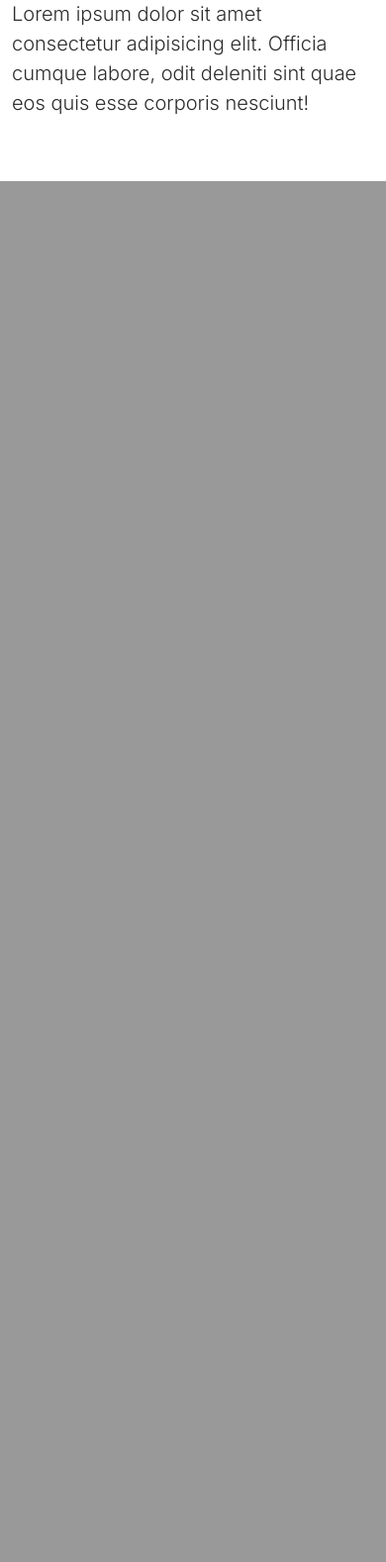
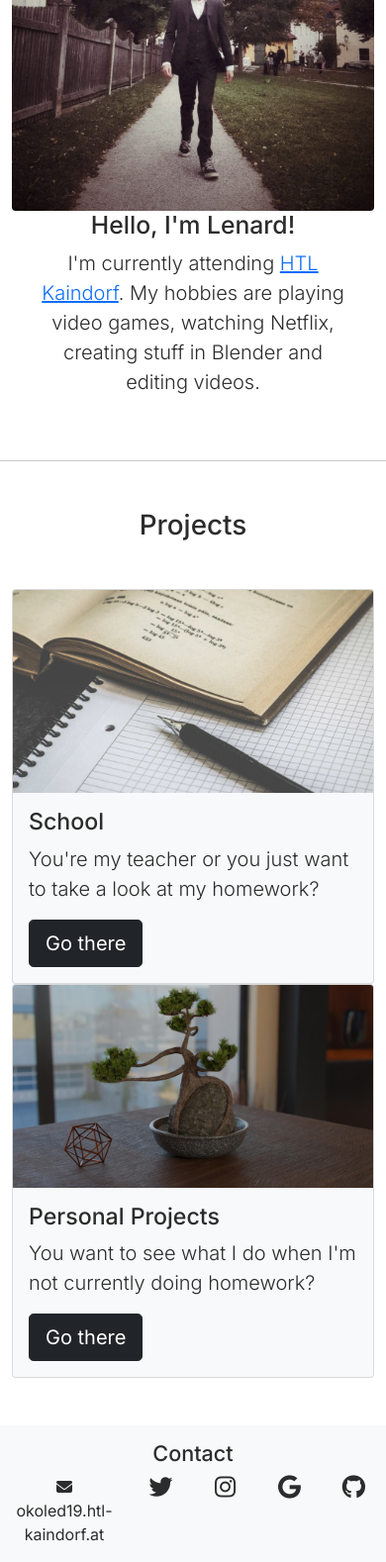
Before and after one commit to lenardokorn/website, a PHP site: page / in a window 390 px wide. Shown: the part 1248-2826 px from the top of the page at 99% size. Before the commit the page ends 1431 px from the top, so only its background shows below. Run offline with PHP 8.4, Linux system fonts and the light colour scheme; some libraries are stand-ins or nearby versions.

Commit message:
Added footer and landing page content

```diff
--- a/index.html
+++ b/index.html
@@ -25,9 +25,9 @@
 </head>
 
 <body>
-    <nav class="navbar navbar-expand-lg navbar-light bg-light">
+    <nav class="navbar navbar-expand-lg fixed-top navbar-light bg-light">
         <div class="container-fluid">
-            <a class="navbar-brand" href="#">Dark Mode Toggle</a>
+            <a class="navbar-brand" href="#">Lenard Okorn</a>
             <button class="navbar-toggler" type="button" data-bs-toggle="collapse"
                 data-bs-target="#navbarSupportedContent" aria-controls="navbarSupportedContent" aria-expanded="false"
                 aria-label="Toggle navigation">
@@ -42,7 +42,7 @@
                         <a class="nav-link" href="#about">About</a>
                     </li>
                     <li class="nav-item dropdown">
-                        <a class="nav-link dropdown-toggle" href="#" id="navbarDropdown" role="button"
+                        <a class="nav-link dropdown-toggle" href="#projects" id="navbarDropdown" role="button"
                             data-bs-toggle="dropdown" aria-expanded="false">
                             Projects
                         </a>
@@ -50,6 +50,9 @@
                             <li><a class="dropdown-item" href="html/school.html">School</a></li>
                             <li><a class="dropdown-item" href="html/personal-projects.html">Personal Projects</a></li>
                         </ul>
+                    </li>
+                    <li class="nav-item">
+                        <a class="nav-link" href="#contact">Contact</a>
                     </li>
                 </ul>
                 <div>
@@ -64,8 +67,9 @@
         </div>
     </nav>
 
+    <main>
         <div id="landing-background">
-        <div id="landing-text">
+            <div class="landing-text">
                 <h1>Lenard Okorn</h1>
                 <div id="subheading"></div>
                 <div id="arrow-down">
@@ -75,20 +79,84 @@
         </div>
 
         <div id="about" class="container my-5">
-        <h1>Lorem Ipsum</h1>
-        <div class="row my-3">
+            <h1 class="text-center my-3">About</h1>
+            <div class="row my-5">
                 <div class="col-lg-3 col-md-6 col-sm-12">
-                <img src="https://images.pexels.com/photos/167682/pexels-photo-167682.jpeg?auto=compress&cs=tinysrgb&dpr=3&h=750&w=1260"
-                    alt="" class="img-fluid rounded">
+                    <img src="images/SuitImage.jpg" alt="" class="img-fluid rounded my-sm-3">
                 </div>
-            <div class="col-lg-9 col-md-6 col-sm-12">
+                <div class="col-lg-9 col-md-6 col-sm-12 d-flex align-items-center">
+                    <div class="container text-center my-sm-3">
+                        <h2>Hello, I'm Lenard!</h2>
                         <p class="lead">
-                    Lorem ipsum dolor sit amet consectetur adipisicing elit. Officia cumque labore, odit deleniti sint
-                    quae eos quis esse corporis nesciunt!
+                            I'm currently attending <a href="https://www.htl-kaindorf.at" target="_blank"
+                                rel="noopener noreferrer">HTL Kaindorf</a>. My hobbies are playing video games, watching
+                            Netflix, creating stuff in Blender and editing videos.
                         </p>
                     </div>
                 </div>
             </div>
+        </div>
+
+        <hr>
+
+        <div id="projects" class="container my-5">
+            <h1 class="text-center my-3">Projects</h1>
+            <div class="row my-5">
+                <div class="col-md-6 col-sm-12">
+                    <div class="card my-sm-3 bg-light">
+                        <img src="images/school-compressed.jpg" class="card-img-top" alt="...">
+                        <div class="card-body">
+                            <h3 class="card-title">School</h3>
+                            <p class="card-text lead">
+                                You're my teacher or you just want to take a look at my homework?
+                            </p>
+                            <a href="html/school.html" class="btn btn-lg btn-light btn-dark">Go there</a>
+                        </div>
+                    </div>
+                </div>
+                <div class="col-md-6 col-sm-12">
+                    <div class="card my-sm-3 bg-light">
+                        <img src="images/personal-projects-compressed.jpg" class="card-img-top" alt="...">
+                        <div class="card-body">
+                            <h3 class="card-title">Personal Projects</h3>
+                            <p class="card-text lead">
+                                You want to see what I do when I'm not currently doing homework?
+                            </p>
+                            <a href="html/personal-projects.html" class="btn btn-lg btn-light btn-dark">Go there</a>
+                        </div>
+                    </div>
+                </div>
+            </div>
+        </div>
+    </main>
+
+    <footer class="footer mt-auto py-3 bg-light">
+        <div class="container text-center">
+            <h4 id="contact" class="mb-2">Contact</h4>
+            <div class="row mt-2">
+                <div class="col-4">
+                    <a href="mailto:okoled19@htl-kaindorf.at"><i class="fas fa-envelope"></i>
+                        okoled19.htl-kaindorf.at</a>
+                </div>
+                <div class="col-2">
+                    <a href="https://twitter.com/1tzL3nny" target="_blank" rel="noopener noreferrer"><i
+                            class="fa fa-twitter"></i></a>
+                </div>
+                <div class="col-2">
+                    <a href="https://www.instagram.com/itz.lenny/" target="_blank" rel="noopener noreferrer"><i
+                            class="fa fa-instagram"></i></a>
+                </div>
+                <div class="col-2">
+                    <a href="mailto:lenardokorn@gmail.com"><i class="fa fa-google"></i></a>
+                </div>
+                <div class="col-2">
+                    <a href="https://github.com/lenardokorn" target="_blank" rel="noopener noreferrer"><i
+                            class="fa fa-github"></i></a>
+                </div>
+            </div>
+
+        </div>
+    </footer>
 
     <script src="https://cdn.jsdelivr.net/npm/bootstrap@5.0.0-beta1/dist/js/bootstrap.bundle.min.js"
         integrity="sha384-ygbV9kiqUc6oa4msXn9868pTtWMgiQaeYH7/t7LECLbyPA2x65Kgf80OJFdroafW"
--- a/js/dark-mode-toggle.js
+++ b/js/dark-mode-toggle.js
@@ -1,8 +1,21 @@
 const checkbox = document.getElementById('checkbox');
 
 checkbox.addEventListener('change', () => {
+    // Single elements
     document.body.classList.toggle('dark');
     document.querySelector('.navbar').classList.toggle('navbar-dark');
     document.querySelector('.navbar').classList.toggle('bg-dark');
     document.querySelector('#projects-dropdown').classList.toggle('dropdown-menu-dark');
+    document.querySelector('.landing-text').classList.toggle('landing-text-dark');
+    document.querySelector('.footer').classList.toggle('bg-dark');
+
+    // Multiple elements
+    let cards = document.getElementsByClassName('card');
+    for (let i = 0; i < cards.length; i++) {
+        cards[i].classList.toggle('bg-dark');
+    }
+    let buttons = document.getElementsByClassName('btn');
+    for (let i = 0; i < buttons.length; i++) {
+        buttons[i].classList.toggle('btn-dark');
+    }
 });
--- a/js/typewriter.js
+++ b/js/typewriter.js
@@ -21,6 +21,12 @@
     .pauseFor(1500)
     .deleteChars(71)
     .pauseFor(250)
+    .typeString('Try out the theme switch!')
+    .pauseFor(1000)
+    .typeString(' (it was a ton of work)')
+    .pauseFor(1500)
+    .deleteChars(48)
+    .pauseFor(250)
     .typeString('✨ <span style="font-style: italic">h e l o</span> ✨')
     .pauseFor(1500)
     .deleteAll()
--- a/style.css
+++ b/style.css
@@ -75,20 +75,27 @@
 #landing-background {
     background: url('https://images.pexels.com/photos/167682/pexels-photo-167682.jpeg?auto=compress&cs=tinysrgb&dpr=3&h=750&w=1260') no-repeat center center fixed;
     display: table;
-    height: 97vh;
+    height: 100vh;
     width: 100%;
     position: relative;
     background-size: cover;
 }
 
-#landing-text {
+.landing-text {
     display: table-cell;
     text-align: center;
     vertical-align: middle;
     position: relative;
+    color: var(--background-color);
+    background-color: rgba(0, 0, 0, 0.5);
+    transition: color var(--theme-transition-delay) ease, background-color var(--theme-transition-delay) ease;
 }
 
-#landing-text > h1 {
+.landing-text-dark {
+    background-color: rgba(255, 255, 255, 0.5);
+}
+
+.landing-text > h1 {
     font-family: 'Montserrat';
     font-weight: 700;
     text-transform: uppercase;
@@ -102,7 +109,7 @@
 #arrow-down {
     position: absolute;
     bottom: 0;
-    padding-bottom: 3.5rem;
+    padding-bottom: 2rem;
     width: 100%;
     font-size: 150%;
     animation-name: arrowDown;
@@ -113,17 +120,40 @@
 }
 
 #arrow-down > a {
+    color: var(--background-color);
+    transition: color var(--theme-transition-delay) ease;
+}
+
+.card {
+    transition: color var(--theme-transition-delay) ease, background-color var(--theme-transition-delay) ease;
+}
+
+.footer {
+    transition: color var(--theme-transition-delay) ease, background-color var(--theme-transition-delay) ease;
+}
+
+footer a {
+    text-decoration: none;
     color: var(--text-color);
+    transition: color var(--theme-transition-delay) ease;
+}
+
+footer a:hover {
+    color: #7a7a7a;
+}
+
+footer a .fa {
+    font-size: 150%;
 }
 
 @keyframes arrowDown {
     25% {
-        padding-bottom: 3.5rem;
+        padding-bottom: 2rem;
     }
     50% {
-        padding-bottom: 2.5rem;
+        padding-bottom: 1rem;
     }
     75% {
-        padding-bottom: 3.5rem;
+        padding-bottom: 2rem;
     }
 }
```
Lines whose indentation alone changed are shown as unchanged.
